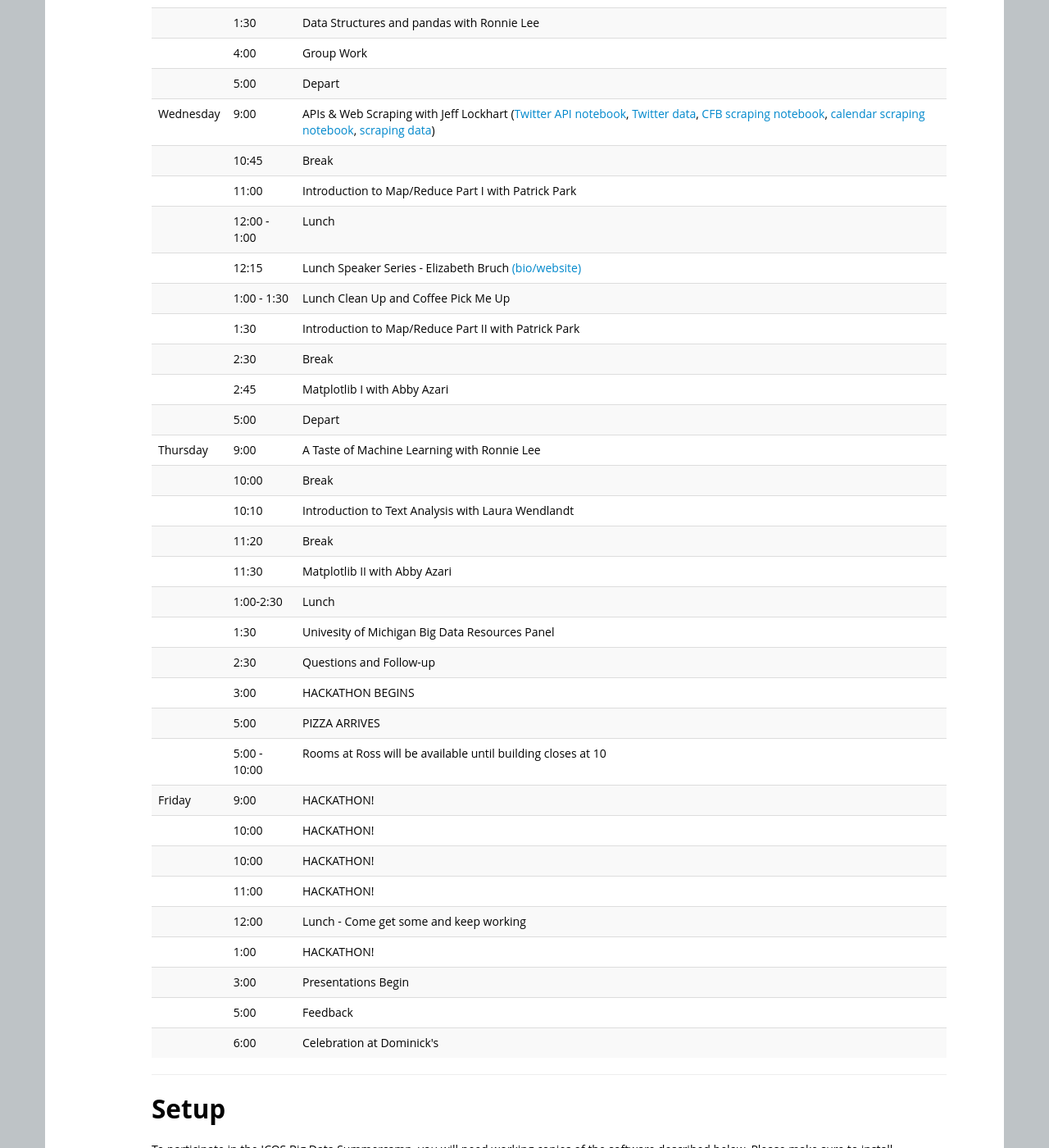
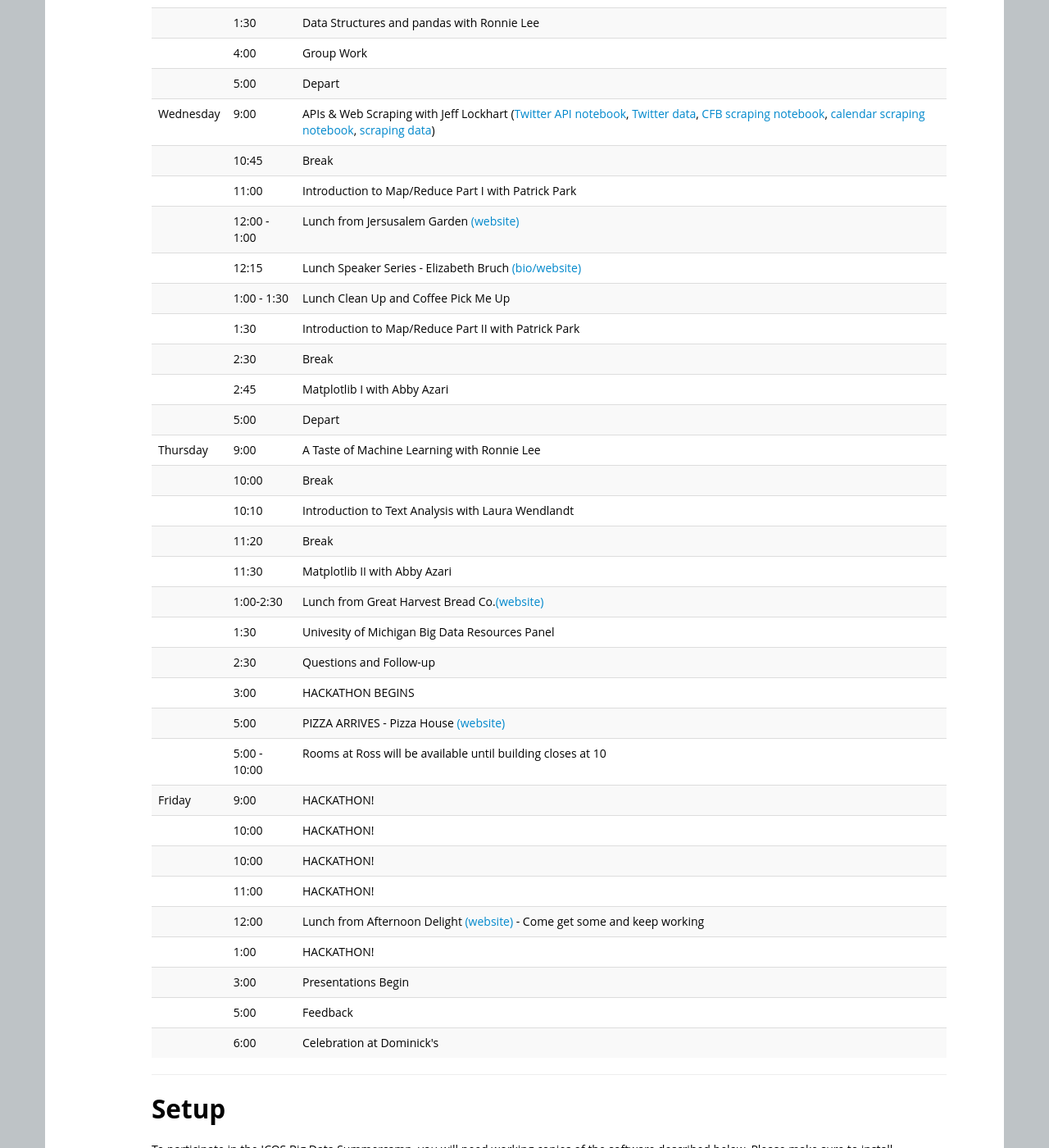
Before and after one commit to ICOSBigDataCamp/2018-summer-camp, a Jekyll site: the page built from index.html, in a window 1280 px wide and 1400 px high, scrolled down 1545 px. Shown: the whole window at 82% size. Built offline with Jekyll 4.4.1, drawn with Linux system fonts in a browser that asks for light colours; some of the changed text lies outside the part shown.

Commit message:
Update index.html

```diff
--- a/index.html
+++ b/index.html
@@ -126,7 +126,7 @@
  <tr> <td></td>        <td>9:45</td>   <td>Camp Overview with Teddy DeWitt</td> </tr>
   <tr> <td></td>        <td>10:30</td>   <td>Coffee Break and Software Check</td> </tr>
   <tr> <td></td>        <td>10:45</td>   <td>Setup and Command Line Introduction with Jeff Lockhart (BASH Command Sheet  <a href='slides/BASH_Cheat_Sheet.pdf'>pdf</a>) </td> </tr>
-  <tr> <td></td>        <td>12:00 - 1:00</td>   <td>Lunch</td> </tr>
+  <tr> <td></td>        <td>12:00 - 1:00</td>   <td>Lunch from Pizza House <a href="https://pizzahouse.com/"target="_blank">(website)</a> </td> </tr>
   <tr> <td></td>        <td>12:15</td>   <td>Lunch Speaker Series - Emilee Rader <a href="http://bierdoctor.com/" target="_blank">(bio/website)</a></td> </tr>
   <tr> <td></td>        <td>1:00 - 1:30</td>    <td>Lunch Clean Up and Coffee Pick Me Up</td> </tr>
   <tr> <td></td>        <td>1:30</td>   <td>Introduction to SQL with Teddy DeWitt
@@ -136,7 +136,7 @@
   <tr> <td></td>       <td>5:00</td>    <td>Depart</td> </tr>
   <tr> <td>Tuesday</td><td>9:00</td>    <td> Q & A and Software Check </td> </tr>
   <tr> <td></td>       <td>9:30</td>    <td>Introduction to Python with Colleen Van Lent</td> </tr>
-  <tr> <td></td>       <td>12:00 - 1:00 </td>   <td>Lunch</td> </tr>
+  <tr> <td></td>       <td>12:00 - 1:00 </td>   <td>Lunch from Picasso Cafe <a href="https://picassodeli.com" target="_blank">(website)</a></td> </tr>
   <tr> <td></td>       <td>12:15</td>   <td>Lunch Speaker Series - Adriene Beltz <a href="https://lsa.umich.edu/psych/people/faculty/abeltz.html" target="_blank">(bio/website)</a>  </td> </tr>
   <tr> <td></td>       <td>1:00 - 1:30</td>    <td>Lunch Clean Up and Coffee Pick Me Up</td> </tr>
   <tr> <td></td>       <td>1:30</td>   <td>Data Structures and pandas with Ronnie Lee </td> </tr>
@@ -146,7 +146,7 @@
   <tr> <td>Wednesday</td><td>9:00</td>    <td>APIs & Web Scraping with Jeff Lockhart (<a href="apis/twitter_api_examples.ipynb" target="_blank">Twitter API notebook</a>, <a href="https://github.com/ICOSBigDataCamp/2018-summer-camp/tree/master/apis/data" target="_blank">Twitter data</a>, <a href="scraping/scrape_football.ipynb" target="_blank">CFB scraping notebook</a>, <a href="scraping/ 	scrape_academic_calendar.ipynb" target="_blank">calendar scraping notebook</a>, <a href="https://github.com/ICOSBigDataCamp/2018-summer-camp/tree/master/scraping/data" target="_blank">scraping data</a>)</td> </tr>
   <tr> <td></td>       <td>10:45</td>   <td>Break</td> </tr>
   <tr> <td></td>       <td>11:00</td>   <td>Introduction to Map/Reduce Part I with Patrick Park</td></tr>
-  <tr> <td></td>       <td>12:00 - 1:00 </td>   <td>Lunch</td> </tr>
+  <tr> <td></td>       <td>12:00 - 1:00 </td>   <td>Lunch from Jersusalem Garden <a href="https://www.jerusalemgarden.net/" target="_blank">(website)</a</td> </tr>
   <tr> <td></td>       <td>12:15</td>   <td>Lunch Speaker Series - Elizabeth Bruch <a href="https://mhbsd.net/" target="_blank">(bio/website)</a> </td> </tr>
   <tr> <td></td>       <td>1:00 - 1:30</td>    <td>Lunch Clean Up and Coffee Pick Me Up</td> </tr>
   <tr> <td></td>       <td>1:30</td>   <td>Introduction to Map/Reduce Part II with Patrick Park</td> </tr>
@@ -159,18 +159,18 @@
   <tr> <td></td>       <td>10:10</td>   <td>Introduction to Text Analysis with Laura Wendlandt</td> </tr>
   <tr> <td></td>       <td>11:20</td>   <td>Break</td> </tr>
   <tr> <td></td>       <td>11:30</td>   <td>Matplotlib II with Abby Azari</td> </tr>
-  <tr> <td></td>       <td>1:00-2:30 </td>   <td>Lunch</td> </tr>
+  <tr> <td></td>       <td>1:00-2:30 </td>   <td>Lunch from Great Harvest Bread Co.<a href="http://annarbormi.greatharvestbread.com/" target="_blank">(website)</a> </td> </tr>
   <tr> <td></td>       <td>1:30</td>   <td> Univesity of Michigan Big Data Resources Panel </td> </tr>
   <tr> <td></td>       <td>2:30</td>   <td> Questions and Follow-up </td> </tr>
   <tr> <td></td>       <td>3:00</td>   <td>HACKATHON BEGINS</td> </tr>
-  <tr> <td></td>       <td>5:00</td>   <td>PIZZA ARRIVES</td> </tr>
+  <tr> <td></td>       <td>5:00</td>   <td>PIZZA ARRIVES - Pizza House <a href="https://pizzahouse.com/"target="_blank">(website)</a> </td> </tr>
   <tr> <td></td>       <td>5:00 - 10:00</td>   <td>Rooms at Ross will be available until building closes at 10</td> </tr>
 
   <tr> <td>Friday </td><td>9:00</td>    <td>HACKATHON!</td> </tr>
   <tr> <td></td>       <td>10:00</td>   <td>HACKATHON!</td> </tr>
   <tr> <td></td>       <td>10:00</td>   <td>HACKATHON!</td> </tr>
   <tr> <td></td>       <td>11:00</td>   <td>HACKATHON!</td> </tr>
-  <tr> <td></td>       <td>12:00</td>   <td>Lunch - Come get some and keep working</td> </tr>
+  <tr> <td></td>       <td>12:00</td>   <td>Lunch from Afternoon Delight <a href="http://www.afternoondelightcafe.com/" target="_blank">(website)</a>  - Come get some and keep working</td> </tr>
   <tr> <td></td>       <td>1:00</td>   <td>HACKATHON!</td> </tr>
   <tr> <td></td>       <td>3:00</td>   <td>Presentations Begin</td> </tr>
   <tr> <td></td>       <td>5:00</td>   <td>Feedback</td> </tr>
```
Also changed, not shown: other parts of index.html (+1 -1 lines).
